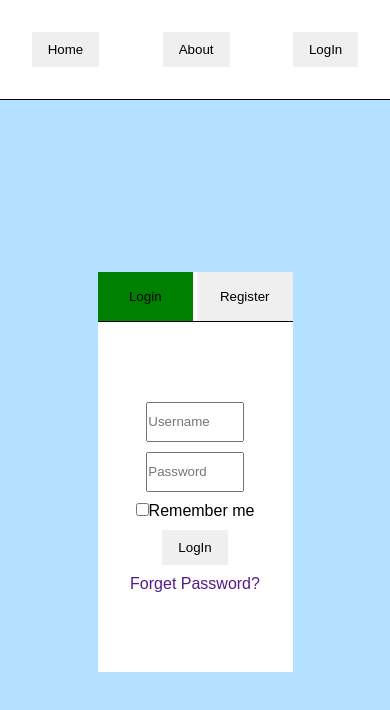
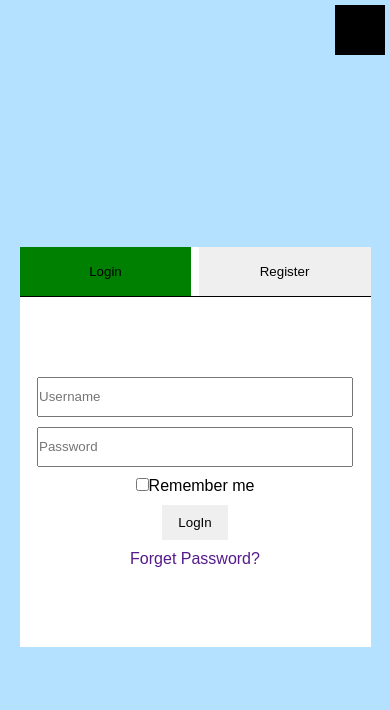
Before and after one commit to rezik007/VehicleRent, a React (Create React App) app: page /login in a window 390 px wide. Shown: the top 710 px of the page. Built offline with nearby package versions, Linux system fonts and the light colour scheme.

Commit message:
created hamburger button that hides/show nav, upgraded responsivnes

```diff
--- a/package.json
+++ b/package.json
@@ -28,6 +28,7 @@
     "npm-run-all": "^4.1.1",
     "react": "^15.6.1",
     "react-dom": "^15.6.1",
+    "react-resize-detector": "^0.6.0",
     "react-router-dom": "^4.1.2"
   },
   "devDependencies": {
--- a/src/App.js
+++ b/src/App.js
@@ -1,14 +1,56 @@
 import React from 'react';
+import ReactResizeDetector from 'react-resize-detector';
 import Nav from './components/Nav';
 import Main from './components/Main';
+import Hamburger from './components/Hamburger';
 
-//Base component that renders Nav and Main
+//Base component that renders Nav, Main and Hamburger
+//Addaed "react-resize-detector" package, that helps with running functions at screen resize
+//Every time the window is resized, onResize function is called
+//OnResize function is changeing the this.state.width to current windows width
 
 class App extends React.Component {
+  constructor() {
+    super();
+
+    this.handleHideNav = this.handleHideNav.bind(this);
+    this.onResize = this.onResize.bind(this);
+
+    this.state = {
+      hamburgerClick: true,
+      width: window.innerWidth
+    }
+  }
+
+  handleHideNav() {
+    this.setState({
+      hamburgerClick: !this.state.hamburgerClick
+    });
+  }
+
+  onResize() {
+    this.setState({
+      width: window.innerWidth
+    })
+  }
+
   render() {
+    let nav = null;
+    let hamburger = null;
+
+    if(!this.state.hamburgerClick || this.state.width > 640) {
+      nav = <Nav/>;
+    }
+
+    if(this.state.width <= 640) {
+      hamburger = <Hamburger hideNav={this.handleHideNav}/>;
+    }
+
     return (
       <div>
-        <Nav/>
+        <ReactResizeDetector handleWidth onResize={this.onResize} />
+        {hamburger}
+        {nav}
         <Main/>
       </div>
     );
--- a/src/assets/styles/css/main.css
+++ b/src/assets/styles/css/main.css
@@ -4,8 +4,16 @@
   align-items: center;
   width: 100%;
   height: calc(100vh - 100px); }
+  @media only screen and (max-width: 640px) {
+    .section {
+      height: 100vh;
+      overflow: hidden; } }
   .section__title {
-    font-size: 100px; }
+    font-size: 100px;
+    text-align: center; }
+    @media only screen and (max-width: 640px) {
+      .section__title {
+        font-size: 40px; } }
 
 .one {
   background: #FFF6A5; }
@@ -37,6 +45,13 @@ a {
   width: 100%;
   height: 100px;
   border-bottom: 1px solid black; }
+  @media only screen and (max-width: 640px) {
+    .nav {
+      position: absolute;
+      width: 100%;
+      height: 100%;
+      border-bottom: none;
+      background: rgba(255, 255, 0, 0.6); } }
   .nav__links {
     display: flex;
     justify-content: space-around;
@@ -46,11 +61,22 @@ a {
     height: 100%;
     margin: 0 auto;
     list-style-type: none; }
+    @media only screen and (max-width: 640px) {
+      .nav__links {
+        flex-direction: column;
+        justify-content: center; } }
   .nav__link {
     padding: 10px 16px;
     border: none;
     cursor: pointer;
     transition: all 0.25s ease; }
+    @media only screen and (max-width: 640px) {
+      .nav__link {
+        font-size: 30px;
+        font-weight: bold;
+        background: none; }
+        .nav__link:hover {
+          transform: scale(1.1); } }
     .nav__link:hover {
       background: black;
       color: white; }
@@ -64,6 +90,12 @@ a {
   max-height: 100%;
   height: 400px;
   background: white; }
+  @media only screen and (max-width: 1000px) {
+    .loginRegister {
+      width: 90%; } }
+  @media only screen and (max-width: 640px) {
+    .loginRegister {
+      margin-top: 50px; } }
   .loginRegister .navigation {
     display: flex;
     justify-content: space-between;
@@ -118,9 +150,22 @@ a {
     width: 50%;
     height: 40px;
     margin-bottom: 10px; }
+    @media only screen and (max-width: 640px) {
+      .form__input {
+        width: 90%; } }
   .form__submit {
     margin: 10px 0;
     padding: 10px 16px;
     cursor: pointer; }
   .form__passwordCompare {
     color: red; }
+
+.hamburger {
+  position: absolute;
+  top: 5px;
+  right: 5px;
+  width: 50px;
+  height: 50px;
+  background: black;
+  cursor: pointer;
+  z-index: 1; }
--- a/src/assets/styles/scss/abstracts/_mixins.scss
+++ b/src/assets/styles/scss/abstracts/_mixins.scss
@@ -1,3 +1,3 @@
 @mixin respond-at($media) {
-    @media only screen and (max-width: $media){ @content; }
+  @media only screen and (max-width: $media){ @content; }
 }
--- a/src/assets/styles/scss/components/_components.scss
+++ b/src/assets/styles/scss/components/_components.scss
@@ -2,3 +2,4 @@
 @import 'loginRegister';
 @import 'loginRegisterModal';
 @import 'form';
+@import 'hamburger';
--- a/src/assets/styles/scss/components/_form.scss
+++ b/src/assets/styles/scss/components/_form.scss
@@ -14,6 +14,10 @@
     width: 50%;
     height: 40px;
     margin-bottom: 10px;
+
+    @include respond-at(640px){
+      width: 90%;
+    }
   }
 
   &__submit {
--- /dev/null
+++ b/src/assets/styles/scss/components/_hamburger.scss
@@ -0,0 +1,14 @@
+// *********************************
+// Hamburger
+// *********************************
+
+.hamburger {
+  position: absolute;
+  top: 5px;
+  right: 5px;
+  width: 50px;
+  height: 50px;
+  background: black;
+  cursor: pointer;
+  z-index: 1;
+}
--- /dev/null
+++ b/src/components/Hamburger.js
@@ -0,0 +1,24 @@
+import React from 'react';
+
+//Simple React component
+
+class Hamburger extends React.Component {
+  constructor(props) {
+    super(props);
+
+    this.handleClick = this.handleClick.bind(this);
+  }
+
+  handleClick() {
+    this.props.hideNav();
+  }
+
+  render() {
+    return (
+      <div className="hamburger" onClick={this.handleClick}>
+      </div>
+    );
+  }
+}
+
+export default Hamburger;
```
Also changed, not shown: src/assets/styles/scss/components/_loginRegister.scss (+8 -0 lines), src/assets/styles/scss/components/_nav.scss (+23 -0 lines), src/assets/styles/scss/pages/_section.scss (+10 -0 lines), 1 other file (tests, documents, lock files or other folders).
